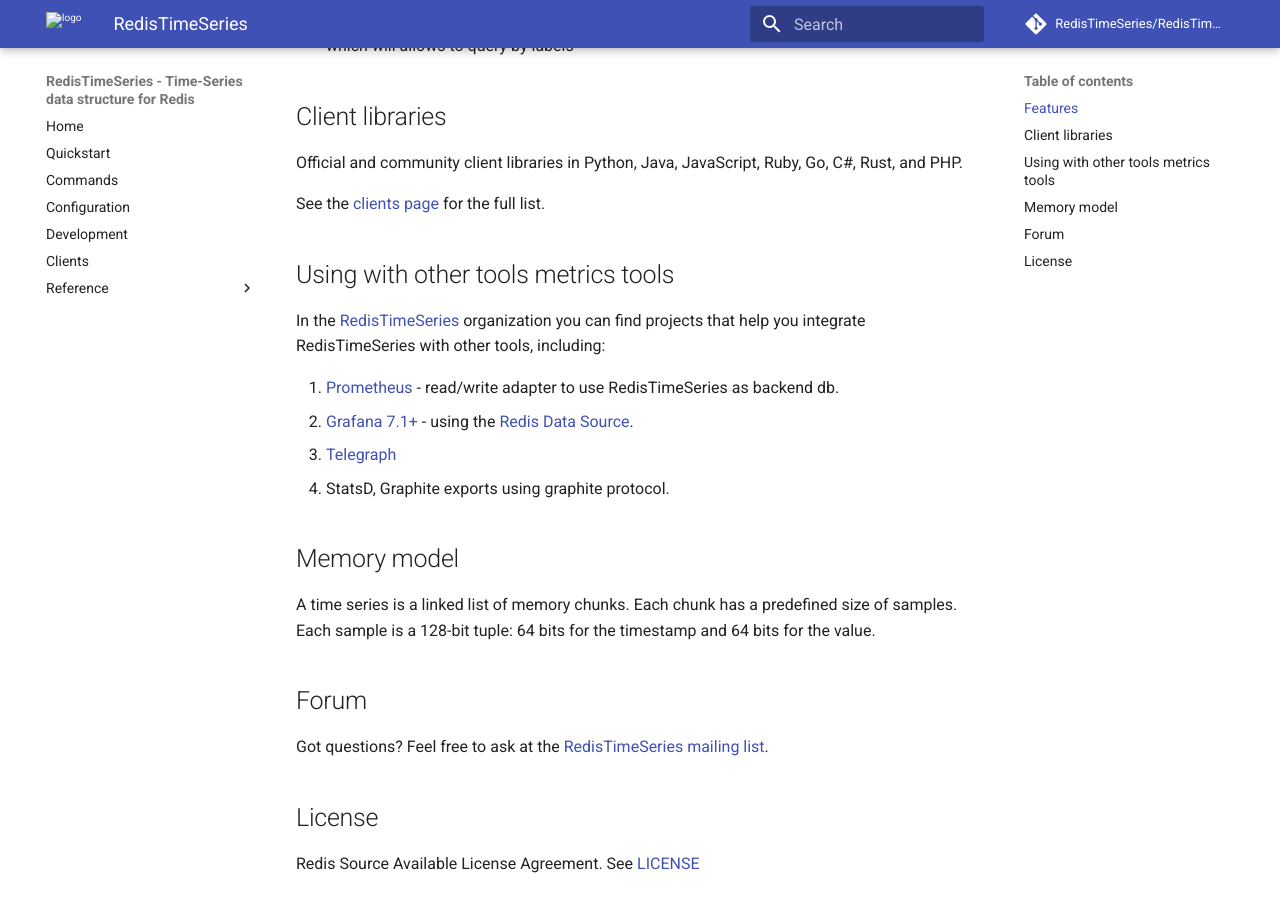
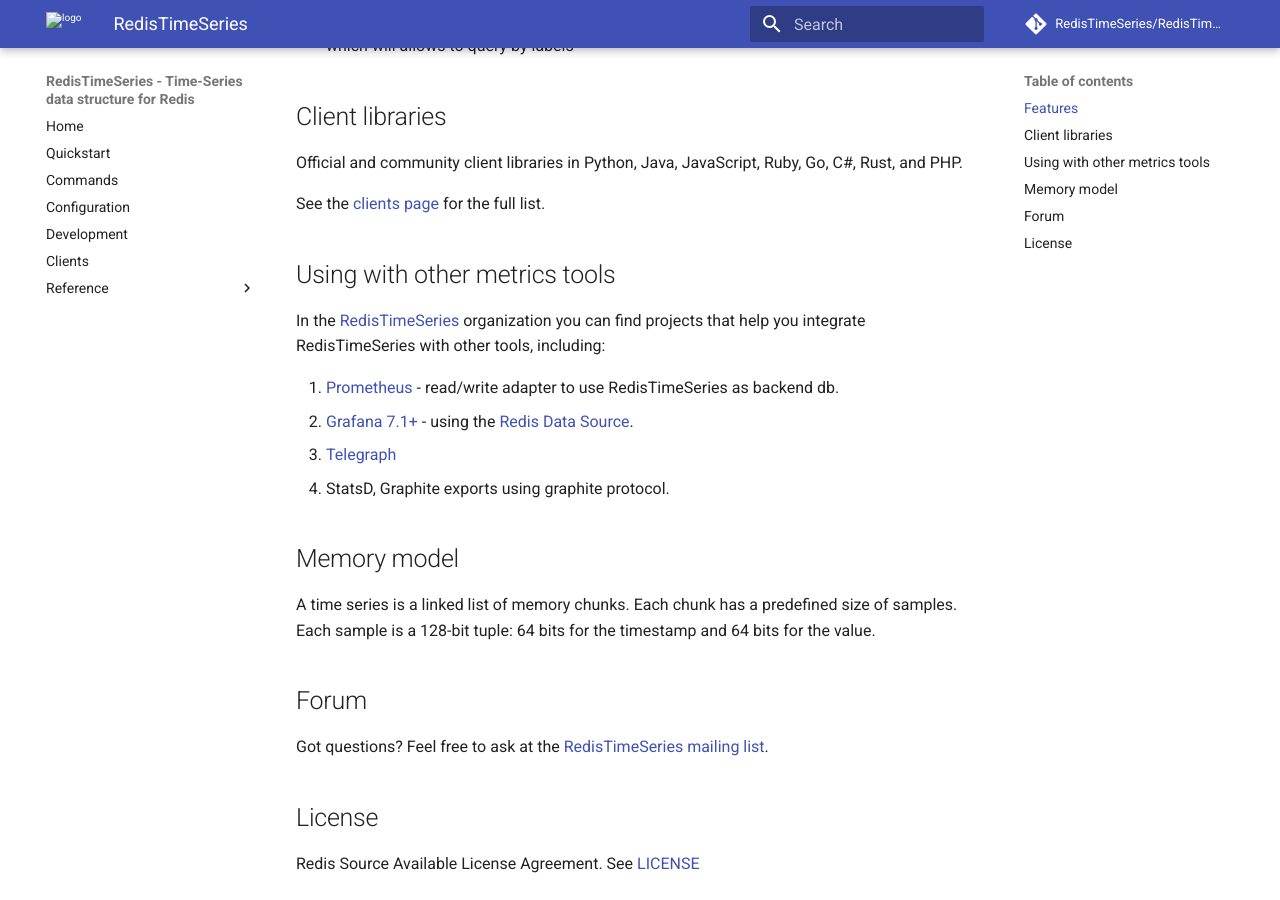
Before and after one commit to RedisTimeSeries/RedisTimeSeries, an MkDocs documentation site: the page built from docs/docs/_index.md, in a window 1280 px wide and 900 px high, scrolled down 526 px. Built offline with MkDocs 1.6.1 and Material for MkDocs 9.7.7, drawn with Linux system fonts in a browser that asks for light colours; comment, search, counter and statistics services are not loaded.

Commit message:
Fix repeated word typo
Remove extra occurrence of "tools"

```diff
--- a/docs/docs/_index.md
+++ b/docs/docs/_index.md
@@ -23,7 +23,7 @@
 
 See the [clients page](clients) for the full list.
 
-## Using with other tools metrics tools
+## Using with other metrics tools
 
 In the [RedisTimeSeries](https://github.com/RedisTimeSeries) organization you can
 find projects that help you integrate RedisTimeSeries with other tools, including:
```
